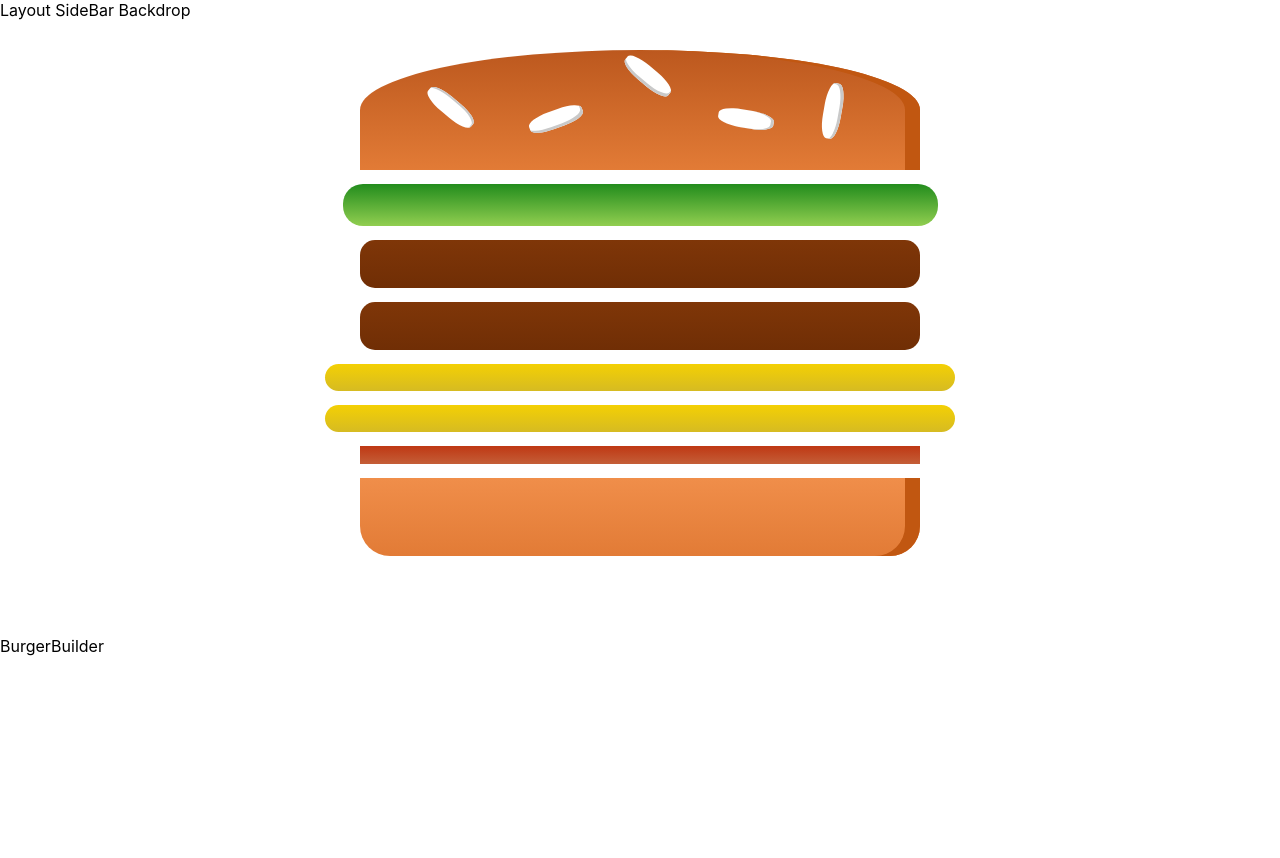
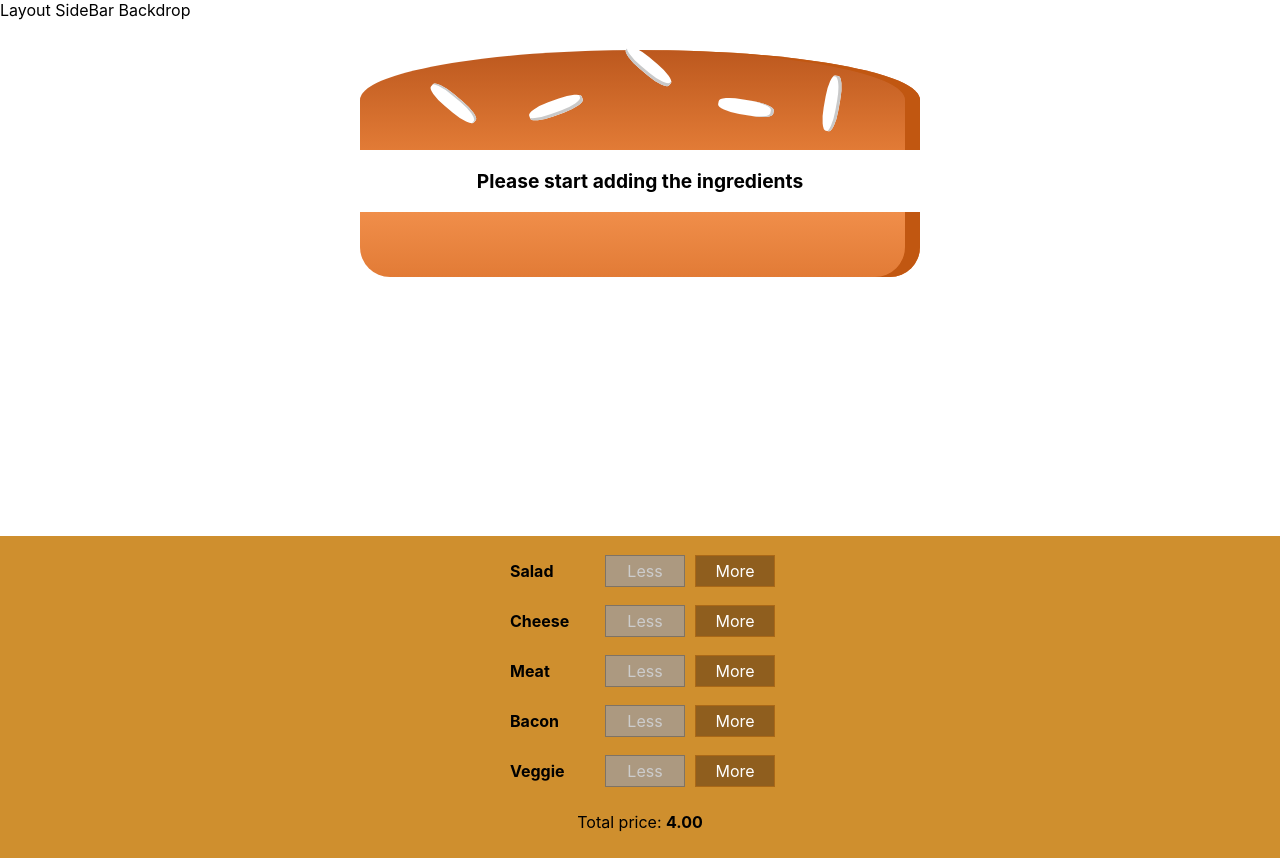
Before and after one commit to ashuprabhune/burger-builder, a React (Create React App) app: page / in a window 1280 px wide. Before the commit the page ends 800 px from the top, so only its background shows below. Built offline with nearby package versions, Linux system fonts and the light colour scheme.

Commit message:
Added controls to dynamically build the burger

```diff
--- /dev/null
+++ b/src/components/Burger/BuildControls/BuildControl/BuildControl.js
@@ -0,0 +1,14 @@
+import React from 'react'
+import classes from './BuildControl.module.css'
+
+const buildControl = (props) => {
+  return(
+    <div className={classes.BuildControl}>
+      <div className={classes.Label}>{props.label}</div>
+      <button className={classes.Less} onClick={props.removed} disabled={props.disabled}>Less</button>
+      <button className={classes.More} onClick={props.added}>More</button>
+    </div>
+  );
+}
+
+export default buildControl;
--- /dev/null
+++ b/src/components/Burger/BuildControls/BuildControl/BuildControl.module.css
@@ -0,0 +1,56 @@
+.BuildControl {
+    display: flex;
+    justify-content: space-between;
+    align-items: center;
+    margin: 5px 0;
+}
+
+.BuildControl button {
+    display: block;
+    font: inherit;
+    padding: 5px;
+    margin: 0 5px;
+    width: 80px;
+    border: 1px solid #AA6817;
+    cursor: pointer;
+    outline: none;
+}
+
+.BuildControl button:disabled {
+    background-color: #AC9980;
+    border: 1px solid #7E7365;
+    color: #ccc;
+    cursor: default;
+}
+
+.BuildControl button:hover:disabled {
+    background-color: #AC9980;
+    color: #ccc;
+    cursor: not-allowed;
+}
+
+.Label {
+    padding: 10px;
+    font-weight: bold;
+    width: 80px;
+}
+
+.BuildControl .Less {
+    background-color: #D39952;
+    color: white;
+}
+
+.BuildControl .More {
+    background-color: #8F5E1E;
+    color: white;
+}
+
+.BuildControl .Less:hover, .BuildControl .Less:active {
+    background-color: #DAA972;
+    color: white;
+}
+
+.BuildControl .More:hover,.BuildControl .More:active {
+    background-color: #99703F;
+    color: white;
+}
--- /dev/null
+++ b/src/components/Burger/BuildControls/BuildControls.js
@@ -0,0 +1,29 @@
+import React from 'react'
+import classes from './BuildControls.module.css'
+import BuildControl from './BuildControl/BuildControl'
+
+const controls = [
+  {label:'Salad', type:'salad'},
+  {label:'Cheese', type:'cheese'},
+  {label:'Meat', type:'meat'},
+  {label:'Bacon', type:'bacon'},
+  {label:'Veggie', type:'veggie'}
+];
+const buildControls = (props) => {
+  return(
+    <div className={classes.BuildControls}>
+
+      {controls.map(ctrl => (
+        <BuildControl
+          key={ctrl.label}
+          label={ctrl.label}
+          added = {() => props.ingredientadded(ctrl.type)}
+          removed = {() => props.ingredientremoved(ctrl.type)}
+          disabled={props.disabled[ctrl.type]}/>
+      ))}
+      <p>Total price: <strong>{props.price.toFixed(2)}</strong></p>
+    </div>
+  );
+}
+
+export default buildControls;
--- /dev/null
+++ b/src/components/Burger/BuildControls/BuildControls.module.css
@@ -0,0 +1,10 @@
+.BuildControls{
+  width:  100%;
+  background-color: #CF8F2E;
+  display: flex;
+  flex-flow: column;
+  align-items: center;
+  box-shadow: 0 2px 1px #ccc;
+  margin: auto;
+  padding: 10px 0;
+}
--- a/src/components/Burger/Burger.js
+++ b/src/components/Burger/Burger.js
@@ -7,7 +7,13 @@ const burger = (props) => {
       return [...Array(props.ingredients[igKey])].map((_,index) =>{
         return <BurgerIngredients key={igKey + index} type={igKey} />
       });
-  });
+  })
+  .reduce((arr,el) => {
+    return arr.concat(el);
+  },[]);
+
+  if(transformedIngredients.length === 0)
+    transformedIngredients = <p>Please start adding the ingredients </p>;
   return(
     <div className={classes.Burger}>
       <BurgerIngredients type="bread-top" />
--- a/src/components/Burger/Burger.module.css
+++ b/src/components/Burger/Burger.module.css
@@ -1,7 +1,7 @@
 .Burger{
   width: 100%;
   margin: auto;
-  height: 250px;
+  height: 250 px;
   overflow: scroll;
   text-align: center;
   font-weight: bold;
@@ -28,7 +28,7 @@
 @media (min-width: 1000px) and (min-height: 700px) {
   .Burger{
     width: 700px;
-    height: 600px;
+    height: 500px;
   }
 
 }
--- a/src/components/Burger/BurgerIngredients/BurgerIngredients.js
+++ b/src/components/Burger/BurgerIngredients/BurgerIngredients.js
@@ -30,6 +30,12 @@ class BurgerIngredients extends Component{
         case ('salad'):
           ingredient = <div className={classes.Salad}></div>;
         break;
+        case ('veggie'):
+        ingredient =(
+           <div className={classes.Veggie}>
+           </div>
+         );
+        break;
 
         default:
           ingredient = null;
--- a/src/components/Burger/BurgerIngredients/BurgerIngredients.module.css
+++ b/src/components/Burger/BurgerIngredients/BurgerIngredients.module.css
@@ -89,6 +89,15 @@
     border-radius: 15px;
 }
 
+
+.Veggie {
+    width: 80%;
+    height: 8%;
+    background: linear-gradient(#f7e4d7, #eecab1);
+    margin: 2% auto;
+    border-radius: 15px;
+}
+
 .Cheese {
     width: 90%;
     height: 4.5%;
--- a/src/containers/BurgerBuilder/BurgerBuilder.js
+++ b/src/containers/BurgerBuilder/BurgerBuilder.js
@@ -1,21 +1,81 @@
 import React, { Component } from 'react';
 import Aux from '../../hoc/Auxilliary';
 import Burger from '../../components/Burger/Burger';
+import BuildControls from '../../components/Burger/BuildControls/BuildControls'
 
+const INGREDIENT_PRICES={
+  salad:0.5,
+  cheese:0.4,
+  meat:0,
+  bacon:0.8,
+  veggie:0.8
+}
 class BurgerBuilder extends Component{
   state = {
     ingredients : {
-      salad : 1,
-      meat : 2,
-      cheese :2,
-      bacon : 1
+      salad : 0,
+      meat : 0,
+      cheese :0,
+      bacon : 0,
+      veggie:0
+    },
+    totalprice : 4
+  }
+  addIngredientHandler = (type) =>{
+      const oldCount = this.state.ingredients[type];
+      const newCount = oldCount + 1;
+
+      const updatedIngredients = {
+        ...this.state.ingredients
+      }
+
+      updatedIngredients[type] = newCount;
+      const additionalCost = INGREDIENT_PRICES[type];
+      const newPrice = this.state.totalprice + additionalCost;
+
+      this.setState({
+        ingredients : updatedIngredients,
+        totalprice : newPrice
+      });
+
+  }
+
+  removeIngredientHandler = (type) =>{
+    const oldCount = this.state.ingredients[type];
+    if(oldCount <= 0)
+      return;
+    const newCount = oldCount - 1;
+
+    const updatedIngredients = {
+      ...this.state.ingredients
     }
+
+    updatedIngredients[type] = newCount;
+    const newCost = INGREDIENT_PRICES[type];
+    const newPrice = this.state.totalprice - newCost;
+
+    this.setState({
+      ingredients : updatedIngredients,
+      totalprice : newPrice
+    });
   }
+
   render(){
+    const disbaledInfo ={
+      ...this.state.ingredients
+    }
+
+    for(let key in disbaledInfo){
+      disbaledInfo[key] = disbaledInfo[key] <= 0;
+    }
     return(
       <Aux>
         <Burger ingredients = {this.state.ingredients}/>
-        <div> BurgerBuilder </div>
+      <BuildControls
+        ingredientadded = {this.addIngredientHandler}
+        ingredientremoved={this.removeIngredientHandler}
+        disabled={disbaledInfo}
+        price={this.state.totalprice}/>
       </Aux>
     );
   }
```
